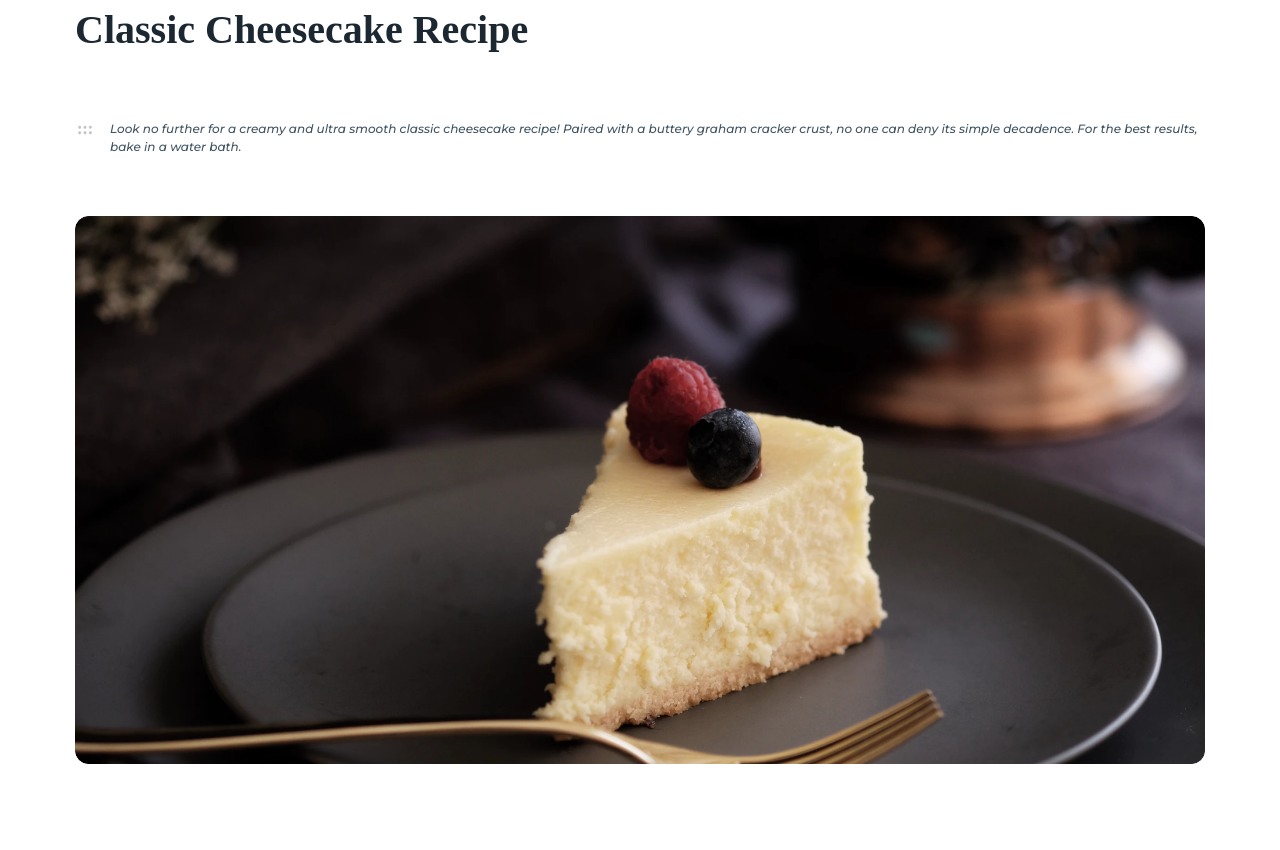
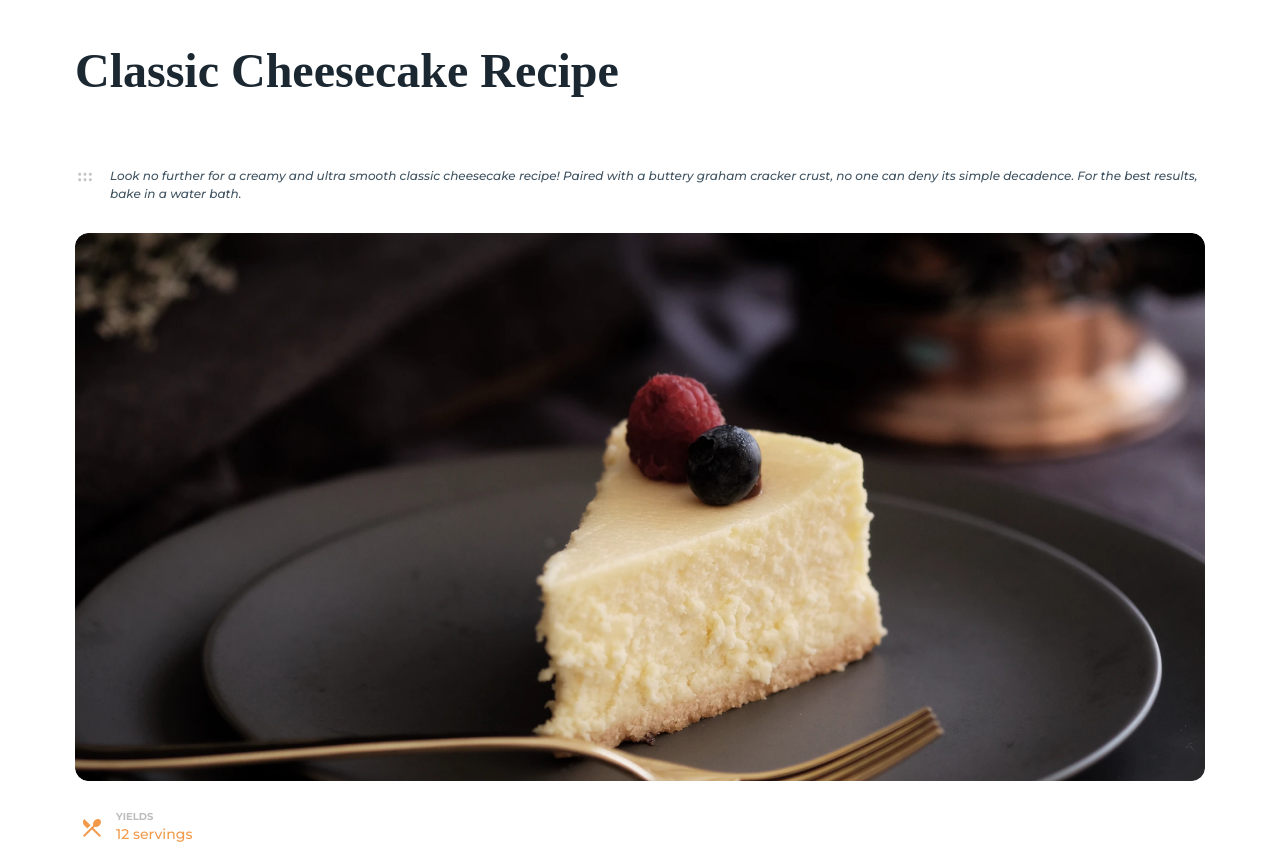
Before and after one commit to maax6/recipe-pico-css, a React (Vite) app: page / in a window 1280 px wide. Before the commit the page ends 800 px from the top, so only its background shows below. Built offline with nearby package versions, Linux system fonts and the light colour scheme; a web font is replaced by a local one.

Commit message:
first mini informative card

```diff
--- a/index.html
+++ b/index.html
@@ -5,6 +5,8 @@
   <meta charset="UTF-8" />
   <link rel="icon" type="image/svg+xml" href="/vite.svg" />
   <meta name="viewport" content="width=device-width, initial-scale=1.0" />
+  <link rel="stylesheet"
+    href="https://fonts.googleapis.com/css2?family=Material+Symbols+Outlined:opsz,wght,FILL,GRAD@20..48,100..700,0..1,-50..200" />
   <title>Vite + React + TS = 🍰 </title>
 </head>
 
--- a/src/App.scss
+++ b/src/App.scss
@@ -1,17 +1,57 @@
+.title {
+  font-size: 24px;
+  margin-top: 35px;
+  @media screen and (min-width: 772px) {
+    font-size: 48px;
+  }
+}
 .cta {
   display: flex;
-}
-.dots {
+  &__dots {
     display: flex;
     padding: 0 15px 0 0;
     color: #c4c4c4;
   }
-.cta p {
+  &__text {
     font-style: italic;
     font-weight: 500;
     font-size: 12px;
   }
-img {
+}
+.img {
   border-radius: 12px;
   object-fit: cover;
 }
+.yieldsCard {
+  padding: 5px;
+  display: flex;
+  color: #f2994a;
+  font-weight: 700;
+  margin-top: 24px;
+  display: flex;
+  gap: 12px;
+  align-items: center;
+  &__icon {
+    font-size: normal;
+  }
+  &__serving {
+    display: flex;
+    flex-direction: column;
+  }
+  &__title {
+    color: #bdbdbd;
+    font-size: 8px;
+    line-height: 10px;
+    @media screen and (min-width: 772px) {
+      font-size: 10px;
+      line-height: 14px;
+    }
+  }
+  &__numbers {
+    font-size: 10px;
+    font-weight: 500;
+    @media screen and (min-width: 772px) {
+      font-size: 14px;
+    }
+  }
+}
--- a/src/App.tsx
+++ b/src/App.tsx
@@ -2,23 +2,33 @@ import './App.scss';
 import './index.scss';
 import cheesecake from './assets/cheesecake.png';
 import { RxDragHandleDots2 } from 'react-icons/rx';
+import { FaUtensils } from 'react-icons/fa';
 export function App() {
   return (
     <main className="container">
-      <h1>Classic Cheesecake Recipe</h1>
+      <h1 className="title">Classic Cheesecake Recipe</h1>
 
-      <p className="cta">
-        <div className="dots">
+      <div className="cta">
+        <div className="cta__dots">
           <RxDragHandleDots2 style={{ transform: 'rotate(90deg)' }} />{' '}
         </div>
-        <p>
+        <p className='cta__text'>
           Look no further for a creamy and ultra smooth classic cheesecake
           recipe! Paired with a buttery graham cracker crust, no one can deny
           its simple decadence. For the best results, bake in a water bath.
         </p>
-      </p>
+      </div>
 
-      <img src={cheesecake} alt="Cheesecake" />
+      <img src={cheesecake} alt="Cheesecake" className='img'/>
+      <div className="yieldsCard">
+        <span className="material-symbols-outlined yieldsCard__icon">
+          local_dining
+        </span>
+        <div className="yieldsCard__serving">
+          <span className="yieldsCard__title">YIELDS</span>
+          <span className="yieldsCard__numbers">12 servings</span>
+        </div>
+      </div>
     </main>
   );
 }
```
Lines whose indentation alone changed are shown as unchanged.
